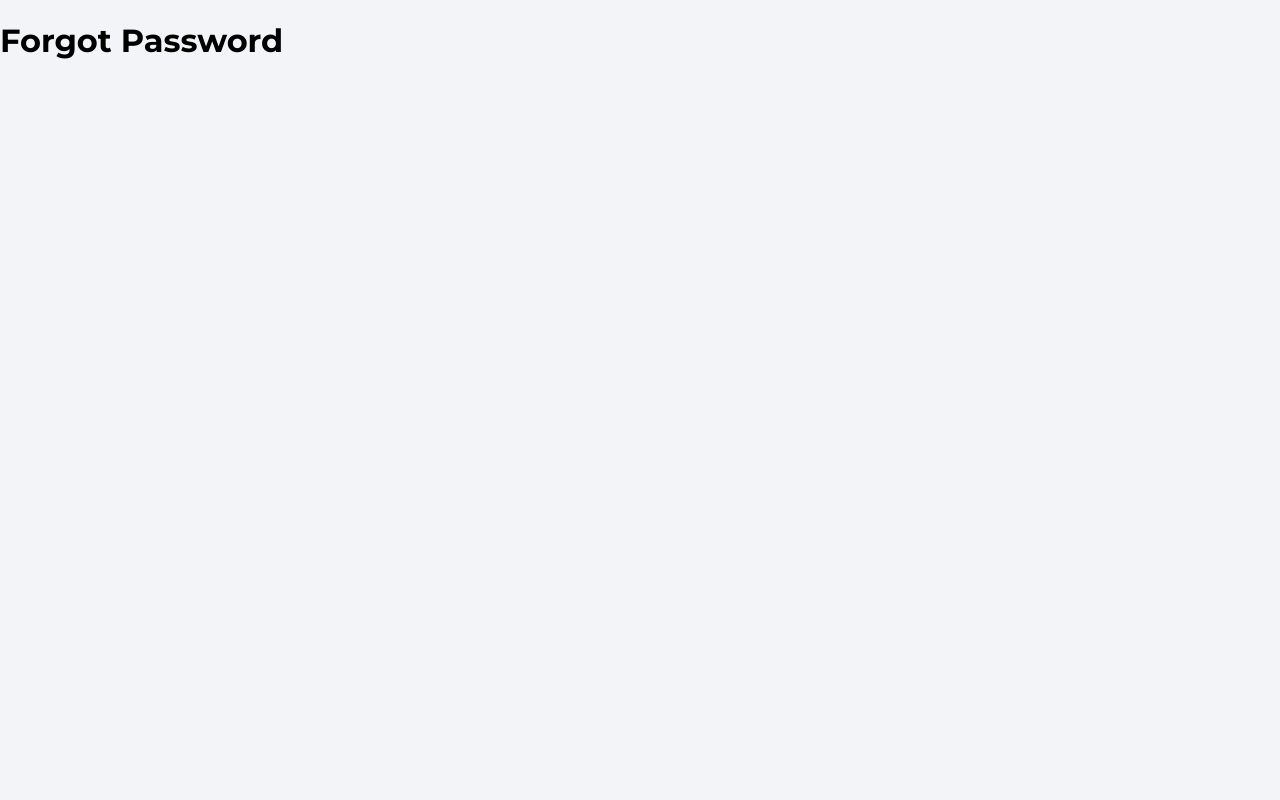
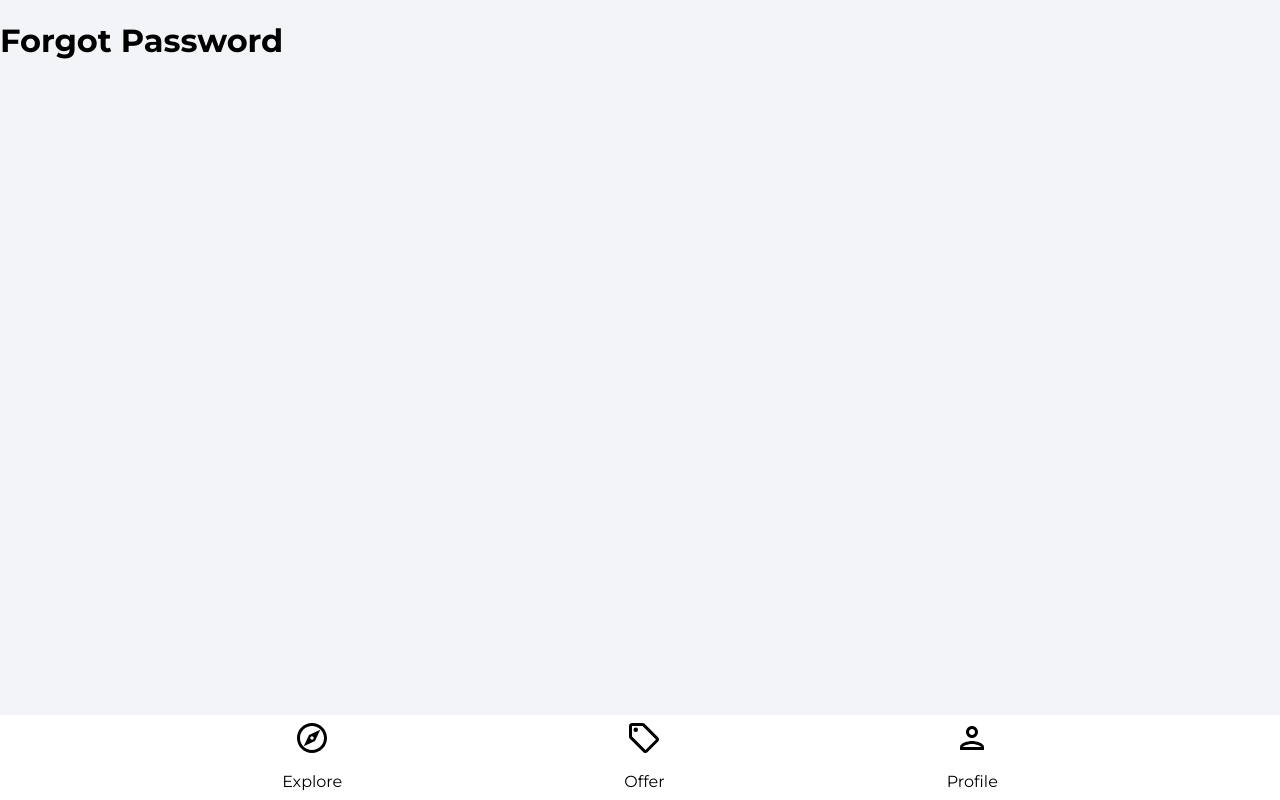
Before and after one commit to OlgaMinaievaWebDev/house-marketplace, a React (Vite) app: page /forgot-password in a window 1280 px wide. Built offline with nearby package versions, Linux system fonts and the light colour scheme.

Commit message:
Navbar component

```diff
--- a/src/App.jsx
+++ b/src/App.jsx
@@ -5,6 +5,7 @@ import Offers from "./pages/Offers";
 import Profile from "./pages/Profile";
 import SignIn from "./pages/SignIn";
 import SignUp from "./pages/SignUp";
+import Navbar from "./components/Navbar";
 
 function App() {
   return (
@@ -18,8 +19,8 @@ function App() {
           <Route path="/sign-up" element={<SignUp />} />
           <Route path="/forgot-password" element={<ForgotPassword />} />
         </Routes>
+        <Navbar />
       </Router>
-      {/* Navbar */}
     </>
   );
 }
--- /dev/null
+++ b/src/components/Navbar.jsx
@@ -0,0 +1,32 @@
+import offerIcon from "../assets/svg/localOfferIcon.svg";
+import exploreIcon from "../assets/svg/exploreIcon.svg";
+import personOutlineIcon from "../assets/svg/personOutlineIcon.svg";
+import { NavLink, useLocation, useNavigate } from "react-router-dom";
+
+function Navbar() {
+  const navigate = useNavigate();
+  const location = useLocation();
+
+  return (
+    <footer className="navbar">
+      <nav className="navbarNav">
+        <ul className="navbarListItems">
+          <li className="navbarListItem" onClick={() => navigate("/")}>
+            <img src={exploreIcon} alt="Explore" width="36" height="36" />
+            <p>Explore</p>
+          </li>
+          <li className="navbarListItem" onClick={() => navigate("/offers")}>
+            <img src={offerIcon} alt="Offer" width="36" height="36" />
+            <p>Offer</p>
+          </li>
+          <li className="navbarListItem" onClick={() => navigate("/profile")}>
+            <img src={personOutlineIcon} alt="Profile" width="36" height="36" />
+            <p>Profile</p>
+          </li>
+        </ul>
+      </nav>
+    </footer>
+  );
+}
+
+export default Navbar;
```
